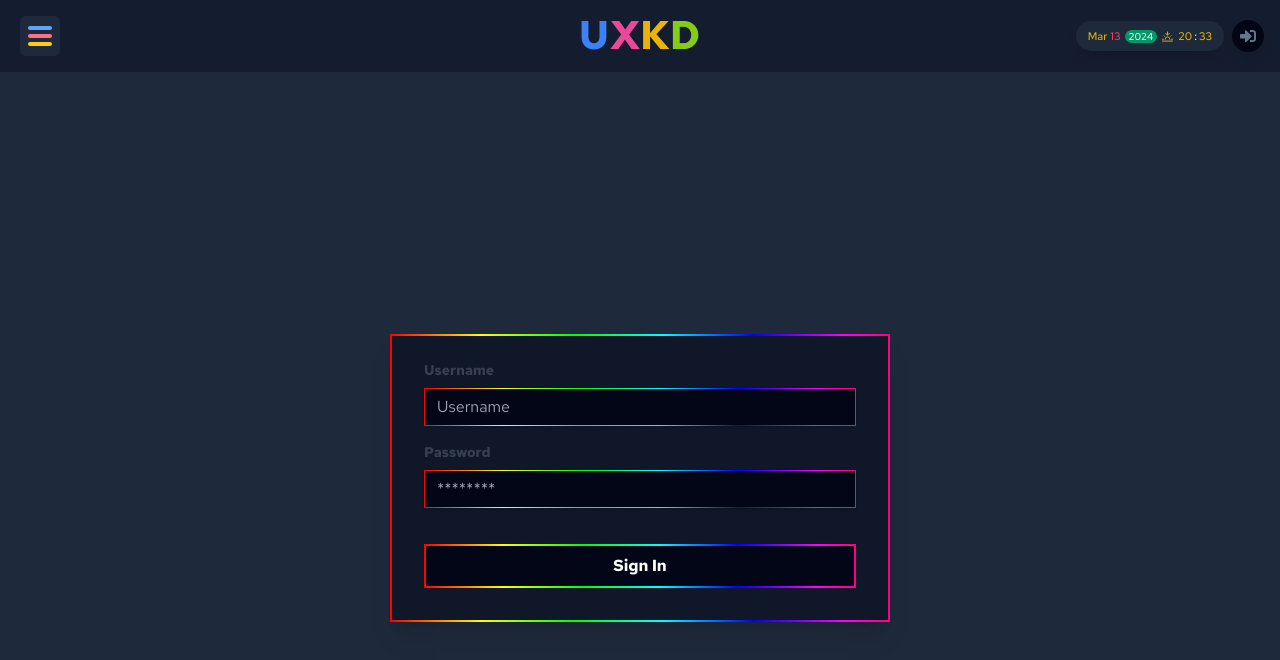
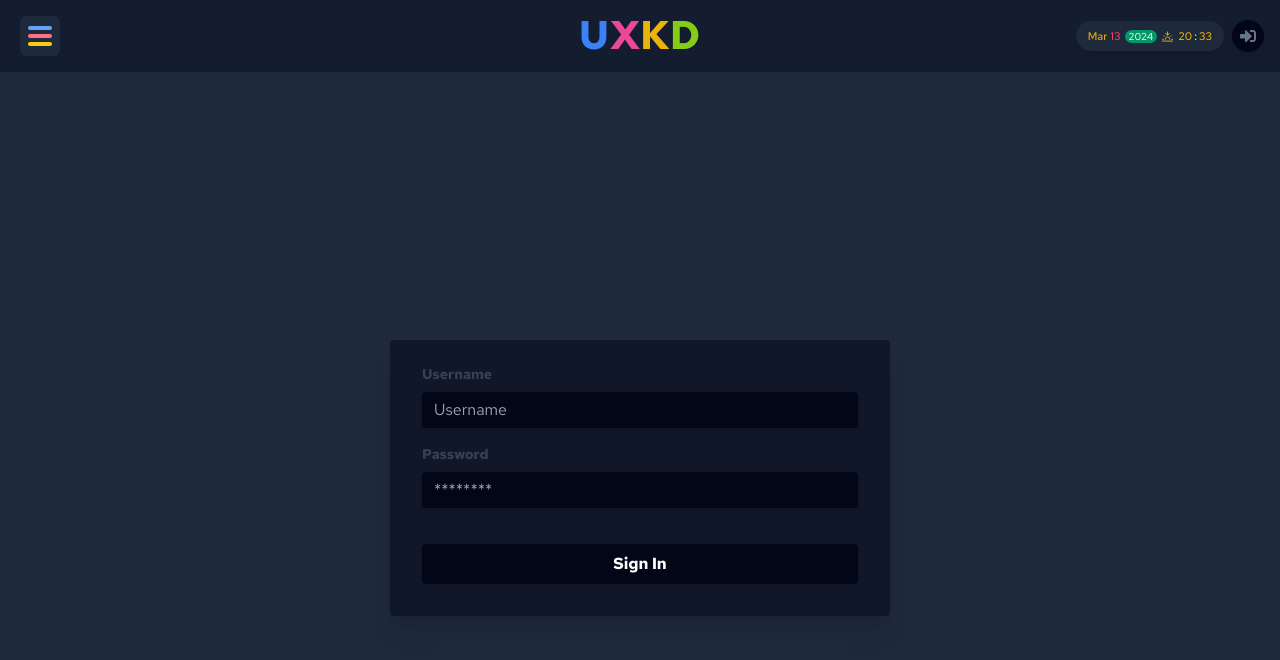
Before and after one commit to ux-krish/kdshop, a React (Create React App) app: page /login in a window 1280 px wide. Shown: the top 660 px of the page. Built offline with nearby package versions, Linux system fonts and the light colour scheme.

Commit message:
new changes v10

```diff
--- a/src/components/auth/LoginPage.js
+++ b/src/components/auth/LoginPage.js
@@ -24,13 +24,13 @@ const LoginPage = ({ onLogin }) => {
   return (
     <Layout>
     <div class="flex items-start md:items-center justify-center h-screen">
-        <form onSubmit={handleLogin} class="bg-slate-950/50 shadow-xl rounded px-8 pt-6 pb-8 mb-4 border-rainbow w-[500px]">
+        <form onSubmit={handleLogin} class="bg-slate-950/50 shadow-xl rounded px-8 pt-6 pb-8 mb-4 border-0 w-[500px]">
             <div class="mb-4">
             <label class="block text-gray-700 text-sm font-bold mb-2" htmlFor="username">
                 Username
             </label>
             <input
-                class="shadow appearance-none border border-rainbow rounded w-full bg-slate-950 py-2 px-3 text-gray-700 leading-tight focus:outline-none focus:shadow-outline"
+                class="shadow appearance-none border border-0 rounded w-full bg-slate-950 py-2 px-3 text-gray-700 leading-tight focus:outline-none focus:shadow-outline"
                 id="username"
                 type="text"
                 placeholder="Username"
@@ -43,7 +43,7 @@ const LoginPage = ({ onLogin }) => {
                 Password
             </label>
             <input
-                class="shadow appearance-none border border-rainbow rounded w-full bg-slate-950 py-2 px-3 text-gray-700 mb-3 leading-tight focus:outline-none focus:shadow-outline"
+                class="shadow appearance-none border border-0 rounded w-full bg-slate-950 py-2 px-3 text-gray-700 mb-3 leading-tight focus:outline-none focus:shadow-outline"
                 id="password"
                 type="password"
                 placeholder="********"
@@ -53,7 +53,7 @@ const LoginPage = ({ onLogin }) => {
             </div>
             <div class="flex items-center justify-between">
             <button
-                class="bg-slate-950 hover:bg-slate-900 text-white border-rainbow font-bold w-full py-2 px-4 rounded focus:outline-none focus:shadow-outline"
+                class="bg-slate-950 hover:bg-slate-900 text-white border-0 font-bold w-full py-2 px-4 rounded focus:outline-none focus:shadow-outline"
                 type="submit"
             >
                 Sign In
--- a/src/components/weather/WeatherCard.js
+++ b/src/components/weather/WeatherCard.js
@@ -150,20 +150,20 @@ const WeatherCard = () => {
       ) : (
         <>
           <p className="mb-4 text-slate-500 font-light"><span className='font-bold'>Location:</span> {location}</p>
-          <div className="flex flex-wrap justify-between bg-slate-950/30 p-4 rounded-md shadow-md  sm:mb-0 mb-4">
+          <div className="flex flex-wrap items-start justify-between bg-gradient-to-br from-purple-700/30 to-sky-300/30 p-4 rounded-md shadow-md  sm:mb-0 mb-4 min-h-80">
             <div className="flex gap-5 gap-y-2 md:gap-10 mb-0 flex-wrap">
               <p className="text-slate-500 flex items-center">
-                <FaThermometerHalf className="mr-2" /> {currentTemp} °C
+                <FaThermometerHalf className="mr-2 text-rose-600" /> {currentTemp} °C
 
               </p>
               <p className="text-slate-500 flex items-center">
-                <FaWind className="mr-2" /> {windSpeed} km/h
+                <FaWind className="mr-2 text-sky-300" /> {windSpeed} km/h
               </p>
               <p className="text-slate-500 flex items-center">
                 <FaTint className="mr-2" /> {humidity}%
               </p>
               <p className="text-slate-500 flex items-center">
-                <FaCloudSun className="mr-2" /> {cloudCover}%
+                <img src={`${process.env.PUBLIC_URL}/cloudy-day-1.svg`} className='w-10 h-8 object-contain' /> {cloudCover}%
               </p>
             </div>
             <div>
@@ -176,9 +176,9 @@ const WeatherCard = () => {
             {weather && weather.days.slice(1, 16).map((day, index) => (
               <div key={index} className="bg-slate-950/30 p-4 rounded-md shadow-md flex-grow">
                 <p className="text-slate-500 font-bold">{moment(day.datetime).format('MMM D')}</p>
-                <p className="text-slate-500">{day.temp} °C</p>
-                <p className="text-slate-500">{day.humidity}% Humidity</p>
-                <p className="text-slate-500">{day.windspeed} km/h Wind</p>
+                <p className="text-slate-500 flex items-center"><FaThermometerHalf className="mr-1" /> {day.temp} °C</p>
+                <p className="text-slate-500 flex items-center"><FaTint className="mr-1" />{day.humidity}% Humidity</p>
+                <p className="text-slate-500 flex items-center"><FaWind className="mr-1" />{day.windspeed} km/h Wind</p>
               </div>
             ))}
           </div>
```
